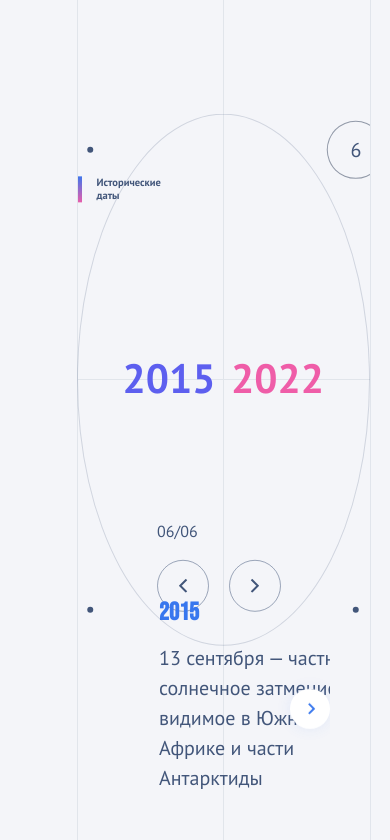
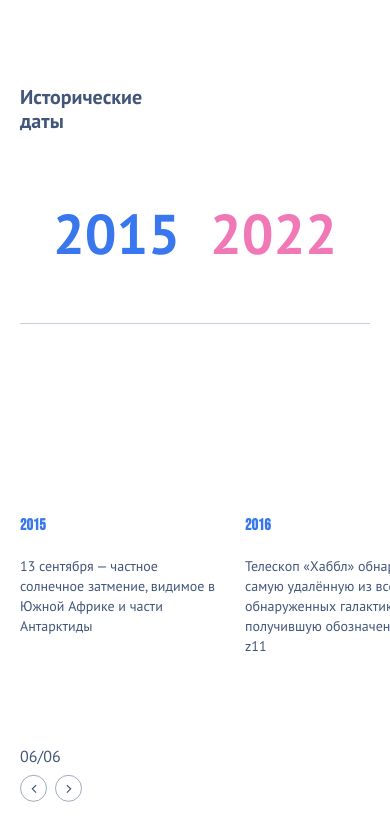
Before and after one commit to VlUry/timeline-circle, a React (Create React App) app: page / in a window 390 px wide. Shown: the top 840 px of the page. Built offline with nearby package versions, Linux system fonts and the light colour scheme.

Commit message:
mobile verstka

```diff
--- a/src/App.scss
+++ b/src/App.scss
@@ -12,21 +12,23 @@
   background-color: $background-color;
 }
 
-.main-container {
+.background-container {
+  @media (min-width: 1025px) {
     height: 100vh;
     height: 100svh;
     width: 75%;
     display: flex;
     flex-wrap: wrap;
-  margin-left: auto;
     margin-right: 5%;
     border-right: solid 1px rgba(66, 86, 122, 0.1);
-  position: relative;
+    position: absolute;
+    right:0;
     overflow: auto;
-
+  }
+  display: none;
 }
 
-.upper-container {
+.background-container_upper {
   height: calc(45% - 1px);
   width: calc(50% - 1px);
   border-left: solid 1px rgba(66, 86, 122, 0.1);
@@ -34,21 +36,7 @@
   position: relative;
 }
 
-.big-text-block {
-  position: absolute;
-  max-width: 50%;
-  padding-left: 10%;
-  top: 50%;
-  transform: translateY(-50%);
-  border-left: 4px solid;
-  border-image: linear-gradient( rgba(56, 119, 238, 1), rgba(239, 93, 168, 1)) 1;
-  font-size: 2.7vw;
-  font-weight: 700;
-  color: rgba(66, 86, 122, 1);
-  line-height: 120%;
-}
-
-.lower-container {
+.background-container_lower {
   height: 55%;
   width: calc(50% - 1px);
   border-inline: solid 1px rgba(66, 86, 122, 0.1);
--- a/src/App.tsx
+++ b/src/App.tsx
@@ -5,14 +5,12 @@
 function App() {
   return (
     <>
-      <div className="main-container">
-        <div className="upper-container">
-          <div className="big-text-block">Исторические даты</div>
-        </div>
-        <div className="upper-container"></div>
-        <div className="lower-container"></div>
-        <MainLayout />
+      <div className="background-container">
+        <div className="background-container_upper"></div>
+        <div className="background-container_upper"></div>
+        <div className="background-container_lower"></div>
       </div>
+      <MainLayout />
     </>
   );
 }
--- a/src/components/BigDates/BigDates.style.scss
+++ b/src/components/BigDates/BigDates.style.scss
@@ -1,15 +1,30 @@
 .big-dates-block {
+  @media (min-width:1025px) {
+    font-size: 10.5vw;
+    top: 45%;
+    left: 50%;
+    gap: 4vw;
+    color: rgba(93, 95, 239, 1);
+    transform: translate(-50%, -25%);
+  }
+  @media (max-width: 1025px){
+    width: 100%;
+    align-items: center;
+    justify-content: center;
+    border-bottom: 1px solid rgba(199, 205, 217, 1);
+    height: 120px;
+    padding-bottom: 30px;
+  }
+  transform: translatey(-25%);
+  color: rgba(56, 119, 238, 1);
   font-weight: 700;
   line-height: 160px;
   letter-spacing: -2%;
-  font-size: 10.5vw;
+  font-size:56px;
   position: absolute;
-  top: 45%;
-  left: 50%;
-  transform: translate(-50%, -25%);
-  color: rgba(93, 95, 239, 1);
+  top:30%;
   display: flex;
-  gap: 4vw;
+  gap:30px;
 
   span {
     -webkit-user-select: none;
@@ -18,6 +33,9 @@
   }
 
   span:nth-child(2) {
-    color: rgba(239, 93, 168, 1);
+    @media (min-width:1025px) {
+      color: rgba(239, 93, 168, 1);
+    }
+    color: rgba(241, 120, 182, 1)
   }
 }
--- a/src/components/Circle/Circle.style.scss
+++ b/src/components/Circle/Circle.style.scss
@@ -7,6 +7,7 @@
 $item-count: 6;
 
 .circle {
+  @media (min-width:1025px) {
   width: $circle-size;
   height: $circle-size;
   border-radius: 50%;
@@ -16,7 +17,8 @@
   align-items: center;
   justify-content: center;
   transition: transform 0.5s;
-  z-index: 999;
+  }
+  display: none;
 }
 
 @mixin position($index) {
@@ -32,9 +34,14 @@
   height: $timeline-button-size;
   border-radius: 50%;
   background-color: rgba(66, 86, 122, 1);
+  color: rgba(66, 86, 122, 1);
   position: absolute;
   font-size: 0;
   transition: 0.3s;
+  display: flex;
+  align-items: center;
+  justify-content: center;
+  z-index: 100;
 
   @for $i from 1 through $item-count {
     &:nth-child(#{$i}) {
@@ -44,26 +51,21 @@
 
   span {
     opacity: 0;
-    transition: opacity 0.5s;
+    position: absolute;
+    cursor: auto;
   }
 
   &.active {
     width: 56px;
     height: 56px;
     background-color: $background-color;
-    display: flex;
-    align-items: center;
-    justify-content: center;
     border: solid 1px rgba(48, 62, 88, 0.5);
-    color: rgba(66, 86, 122, 1);
     line-height: 30px;
     font-size: 20px;
 
     span {
-      position: absolute;
       transform: translatex(calc(100% + 20px));
       font-size: 20px;
-      color: rgba(66, 86, 122, 1);
       font-weight: 700;
       opacity: 1;
     }
--- a/src/components/CircleNav/CircleNav.style.scss
+++ b/src/components/CircleNav/CircleNav.style.scss
@@ -1,11 +1,18 @@
 .circle-navigation {
+  @media (min-width:1025px) {
+    left: 80px;
+    bottom: 250px;
+  }
   position: absolute;
-  left: 80px;
-  bottom: 190px;
+  bottom: 0;
+  left: 0;
 }
 
 .circle-navigation_up {
-  margin-bottom: 20px;
+  @media (min-width:1025px) {
+    margin-bottom: 20px;
+  }
+  margin-bottom: 10px;
   font-size: 16px;
   line-height: 18px;
   color: rgba(66, 86, 122, 1);
@@ -13,12 +20,18 @@
 
 .circle-navigation_bottom {
   display: flex;
+  position: relative;
+  z-index: 200;
 
   button {
     all: unset;
     cursor: pointer;
+  @media (min-width:1025px) {
     width: 50px;
     height: 50px;
+  }
+    width: 25px;
+    height: 25px;
     border-radius: 50%;
     border: 1px solid rgba(66, 86, 122, 0.5);
     display: flex;
@@ -26,8 +39,21 @@
     justify-content: center;
   }
 
+  svg {
+  @media (max-width:1025px) {
+    width: 6px;
+    height: 12px;
+  }
+  }
+
   button:nth-child(2) {
+  @media (min-width:1025px) {
     margin-left: 20px;
+  }
+  margin-left: 8px;
+
+  svg {
     transform: rotate(180deg);
   }
+  }
 }
--- a/src/components/MainLayout/MainLayout.style.scss
+++ b/src/components/MainLayout/MainLayout.style.scss
@@ -1,9 +1,38 @@
 .main-layout-container {
-  height: 100%;
-  width: 100%;
+  @media (min-width: 1025px) {
+    width: 75%;
+    right: 0;
+    margin: 0;
+    margin-right: 5%;
+  }
+  transform: translateY(-5%);
+  width: calc(100% - 40px);
   position: absolute;
   display: flex;
   align-items: center;
   justify-content: center;
-  transform: translateY(-5%);
+  height: 100vh;
+  height: 100svh;
+  margin: 0 20px 13px;
 }
+
+.big-text-block {
+  @media (min-width: 1025px) {
+    padding-left: 5%;
+    top: 27.5%;
+    transform: translateY(-50%);
+    border-left: 4px solid;
+    border-image: linear-gradient( rgba(56, 119, 238, 1), rgba(239, 93, 168, 1)) 1;
+    font-size: 2.7vw;
+    line-height: 120%;
+    max-width: 25%;
+  }
+  max-width: 45%;
+  position: absolute;
+  left:0;
+  top: 15%;
+  font-weight: 700;
+  color: rgba(66, 86, 122, 1);
+  font-size: 20px;
+  line-height: 24px;
+}
--- a/src/components/MainLayout/index.tsx
+++ b/src/components/MainLayout/index.tsx
@@ -54,12 +54,14 @@
     }
     if (activeButton + num >= data.length) {
       setActiveButton(0);
+      return;
     }
   };
 
   return (
     <>
       <div className="main-layout-container">
+        <div className="big-text-block">Исторические даты</div>
         <BigDates data={data.find((d) => d.active)} />
         <CircleNav
           onCircleNavClick={handleCircleNavClick}
--- a/src/components/Slider/Slider.style.scss
+++ b/src/components/Slider/Slider.style.scss
@@ -1,6 +1,9 @@
 .swiper {
+  @media (min-width:1025px) {
+    margin-inline: 40px;
+  }
+
   height: 100%;
-  margin-inline: 40px;
 }
 
 .swiper-button-prev, .swiper-button-next {
@@ -9,6 +12,9 @@
   background: rgba(255, 255, 255, 1);
   border-radius: 50%;
   box-shadow: 0px 0px 15px 0px rgba(56, 119, 238, 0.1);
+  @media (max-width:1025px) {
+    display: none;
+  }
 
   &::after {
     content: url('../../assets/SliderArrow.svg');
@@ -37,25 +43,49 @@
 }
 
 .swiper-slide {
+  @media (min-width:1025px) {
+    padding-inline: 42px;
+    max-width: 360px;
+  }
+  @media (max-width:1025px) {
+    padding-right: 5px;
+    padding-left: 20px;
+  }
+  max-width: 200px;
   line-height: 30px;
-  max-width: 360px;
-  padding-inline: 42px;
 
   h1 {
+  @media (min-width:1025px) {
+    font-size: 25px;
+  }
+    font-size: 16px;
     margin-bottom: 15px;
     font-family: 'Bebas Neue', sans-serif;
     color: rgba(56, 119, 238, 1);
-    font-size: 25px;
   }
 
   p {
+  @media (min-width:1025px) {
     font-size: 20px;
+    line-height: 30px;
+    height: 100%;
+  }
+    font-size: 14px;
+    line-height: 20px;
+    height:80px;
     color: rgba(66, 86, 122, 1);
   }
 }
 
 .slider-container {
-  width: 100%;
+  @media (min-width:1025px) {
+    bottom: calc(100px - 10%);
+    width: 100%;
+  }
+  @media (max-width:1025px) {
+    height: 164px;
+    width: calc(100% + 40px);
+  }
   position: absolute;
-  bottom: -2.5%;
+  bottom: 15%;
 }
```
Lines whose indentation alone changed are shown as unchanged.
